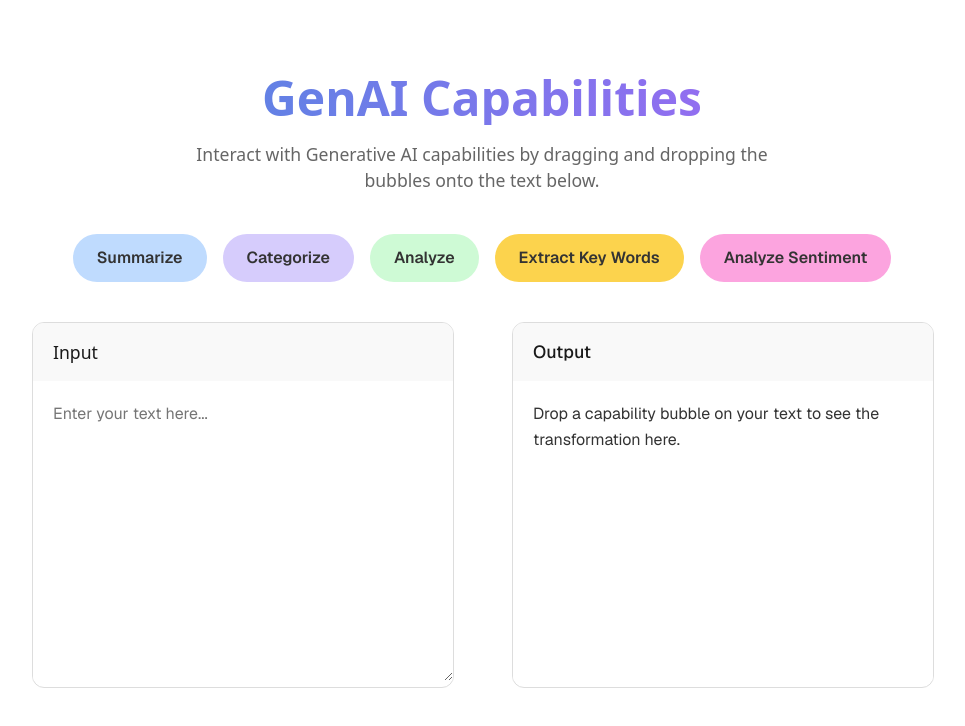
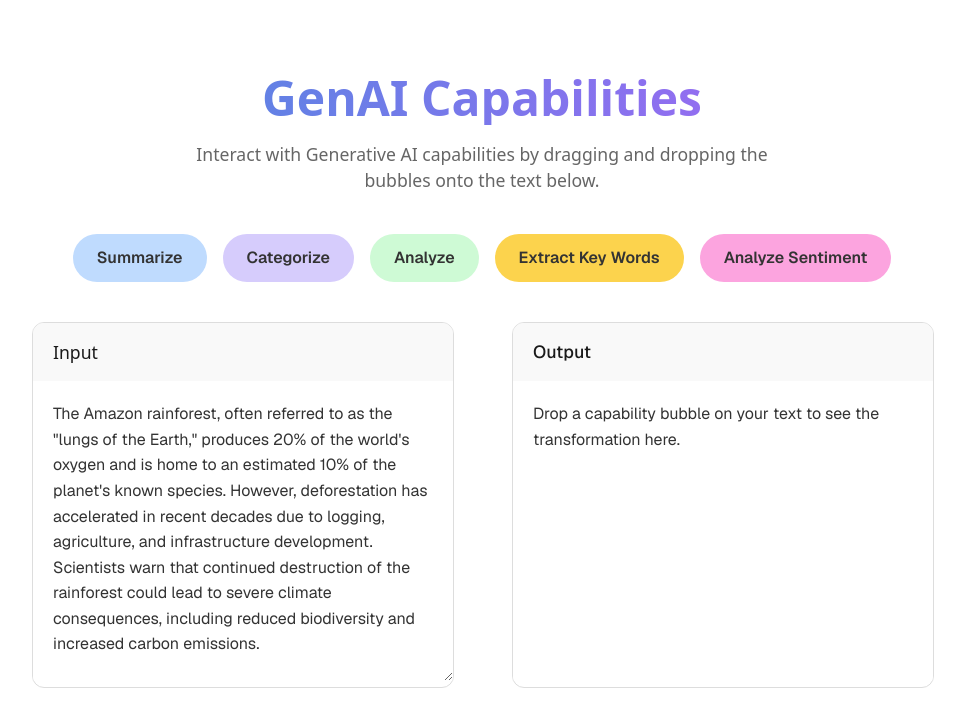
Before and after one commit to dhyan6/genai-sandbox, a React (Vite) app: page / in a window 1280 px wide. Shown: the top 726 px of the page, without its empty margins (158-1123 px from the left). Built offline with nearby package versions, Linux system fonts and the light colour scheme.

Commit message:
Add pre-populated example text about Amazon rainforest

```diff
--- a/src/App.tsx
+++ b/src/App.tsx
@@ -120,7 +120,7 @@ const capabilities: Capability[] = [
 function App() {
   const [transformationResult, setTransformationResult] = useState<TransformationResult | null>(null);
   const [isLoading, setIsLoading] = useState(false);
-  const [currentText, setCurrentText] = useState('');
+  const [currentText, setCurrentText] = useState('The Amazon rainforest, often referred to as the "lungs of the Earth," produces 20% of the world\'s oxygen and is home to an estimated 10% of the planet\'s known species. However, deforestation has accelerated in recent decades due to logging, agriculture, and infrastructure development. Scientists warn that continued destruction of the rainforest could lead to severe climate consequences, including reduced biodiversity and increased carbon emissions.');
 
   const handleTransformRequest = async (text: string, capability: Capability) => {
     if (!text || !text.trim()) {
--- a/src/components/TextEditor.tsx
+++ b/src/components/TextEditor.tsx
@@ -154,7 +154,7 @@ export const TextEditor: React.FC<TextEditorProps> = ({
             <TextArea
                 value={text}
                 onChange={handleTextChange}
-                placeholder="Enter your text here..."
+                placeholder=""
             />
             <UndoButton onClick={handleUndo}>
                 <svg xmlns="http://www.w3.org/2000/svg" viewBox="0 0 24 24" fill="none" stroke="currentColor" strokeWidth="2" strokeLinecap="round" strokeLinejoin="round">
```
